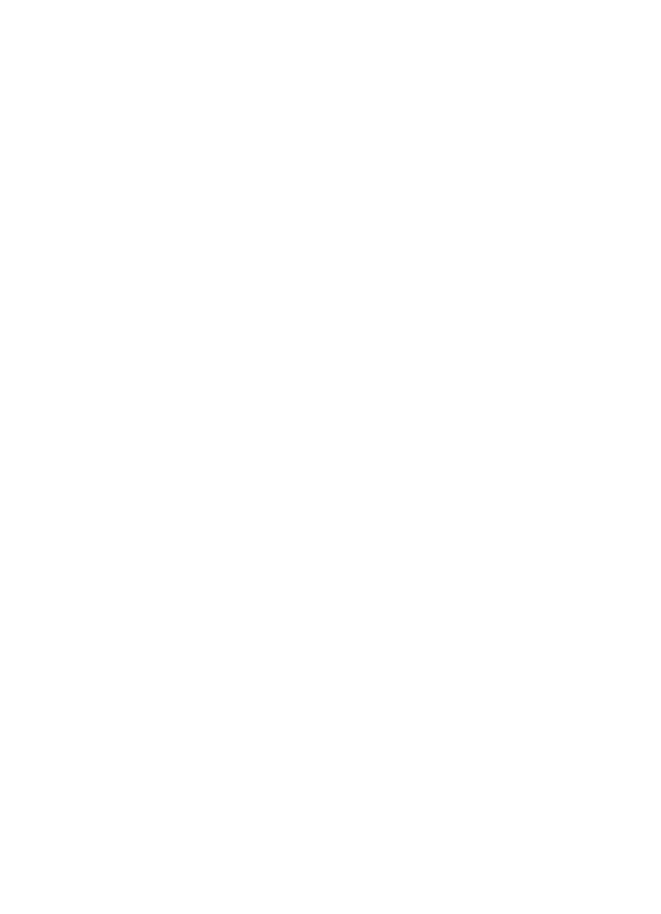
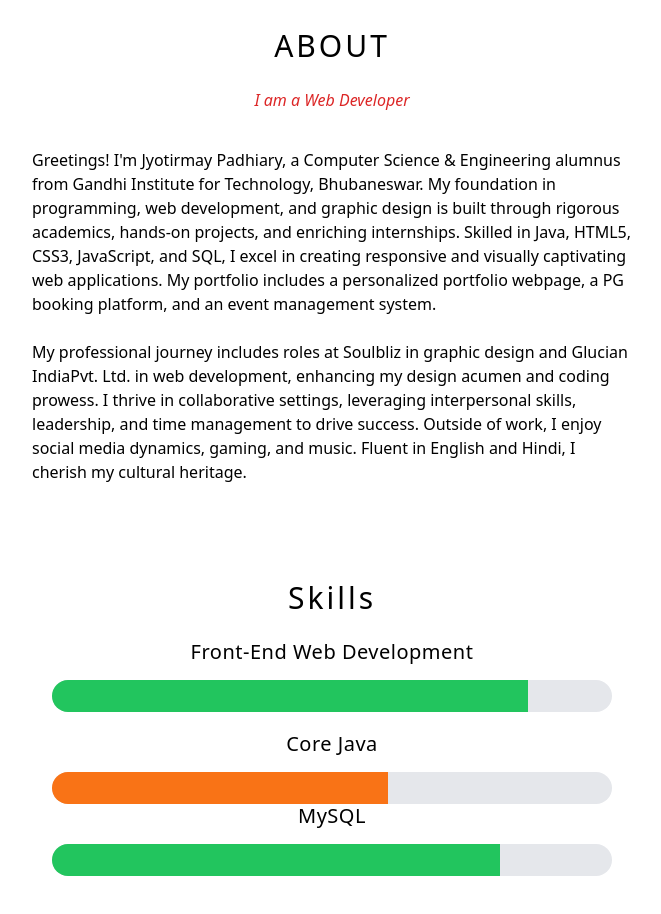
Before and after one commit to Kaizen2002/myPortfolio_with_react, a React (Vite) app: page / in a window 1280 px wide. Shown: the part 840-1754 px from the top of the page, without its empty margins (308-969 px from the left). Before the commit the page ends 824 px from the top, so only its background shows below. Built offline with nearby package versions, Linux system fonts and the light colour scheme.

Commit message:
adding about page in my portfolio

```diff
--- a/src/components/About.jsx
+++ b/src/components/About.jsx
@@ -1,7 +1,44 @@
-const About = ()=>{
-    return<>
-    hiii
-    </>
+import React from 'react';
+
+const About = () => {
+    return (
+        <div className="about-container p-5 flex flex-col gap-2 md:w-1/2 md:mx-auto">
+            <div className="text-center  tracking-widest text-3xl font-normal mt-10 py-2">ABOUT</div>
+            <div className="text-center text-red-600 py-2"><i>I am a Web Developer</i></div>
+            <div className="py-5 text-[14px] md:text-[16px]">Greetings! I'm Jyotirmay Padhiary, a Computer Science & Engineering alumnus from Gandhi Institute for Technology, Bhubaneswar. My foundation in programming, web development, and graphic design is built through rigorous academics, hands-on projects, and enriching internships. Skilled in Java, HTML5, CSS3, JavaScript, and SQL, I excel in creating responsive and visually captivating web applications. My portfolio includes a personalized portfolio webpage, a PG booking platform, and an event management system. <br /> <br />
+
+            My professional journey includes roles at Soulbliz in graphic design and Glucian IndiaPvt. Ltd. in web development, enhancing my design acumen and coding prowess. I thrive in collaborative settings, leveraging interpersonal skills, leadership, and time management to drive success. Outside of work, I enjoy social media dynamics, gaming, and music. Fluent in English and Hindi, I cherish my cultural heritage.
+            </div>
+
+            <div className='skillset px-5 py-10'>
+
+                <div className="text-center tracking-widest text-3xl font-normal mt-5 mb-4 py-2">Skills</div>
+
+                <div className="skills-section">
+                    <div className="skill mb-5">
+                        <h3 className='font-normal tracking-wide text-base mb-4 text-center md:text-[20px]'>Front-End Web Development</h3>
+                        <div className="progress-bar bg-gray-200 h-8 rounded-full overflow-hidden">
+                            <div className="progress bg-green-500 h-full" style={{ width: '85%' }}></div>
+                        </div>
+                    </div>
+                    <div className="skill">
+                        <h3 className='font-normal tracking-wide text-base mb-4 text-center md:text-[20px]'>Core Java</h3>
+                        <div className="progress-bar bg-gray-200 h-8 rounded-full overflow-hidden">
+                            <div className="progress bg-orange-500 h-full" style={{ width: '60%' }}></div>
+                        </div>
+                    </div>
+                    <div className="skill">
+                        <h3 className='font-normal tracking-wide text-base mb-4 text-center md:text-[20px]'>MySQL</h3>
+                        <div className="progress-bar bg-gray-200 h-8 rounded-full overflow-hidden">
+                            <div className="progress bg-green-500 h-full" style={{ width: '80%' }}></div>
+                        </div>
+                    </div>
+                </div>
+
+            </div>
+
+        </div>
+    );
 };
 
 export default About;
--- a/src/components/Navbar.jsx
+++ b/src/components/Navbar.jsx
@@ -8,7 +8,7 @@
     };
 
     return (
-        <nav className="w-full bg-[#ffffff]  fixed z-1 h-16 flex justify-between items-center px-10 font-Verdana shadow-xl ">
+        <nav className="w-full bg-[#ffffff]  fixed z-10 h-16 flex justify-between items-center px-10 font-Verdana shadow-xl ">
             <div className="logo  text-base tracking-widest text-blue-700 font-bold">
                 <a href="/">JYOTIRMAY</a>
             </div>
```
